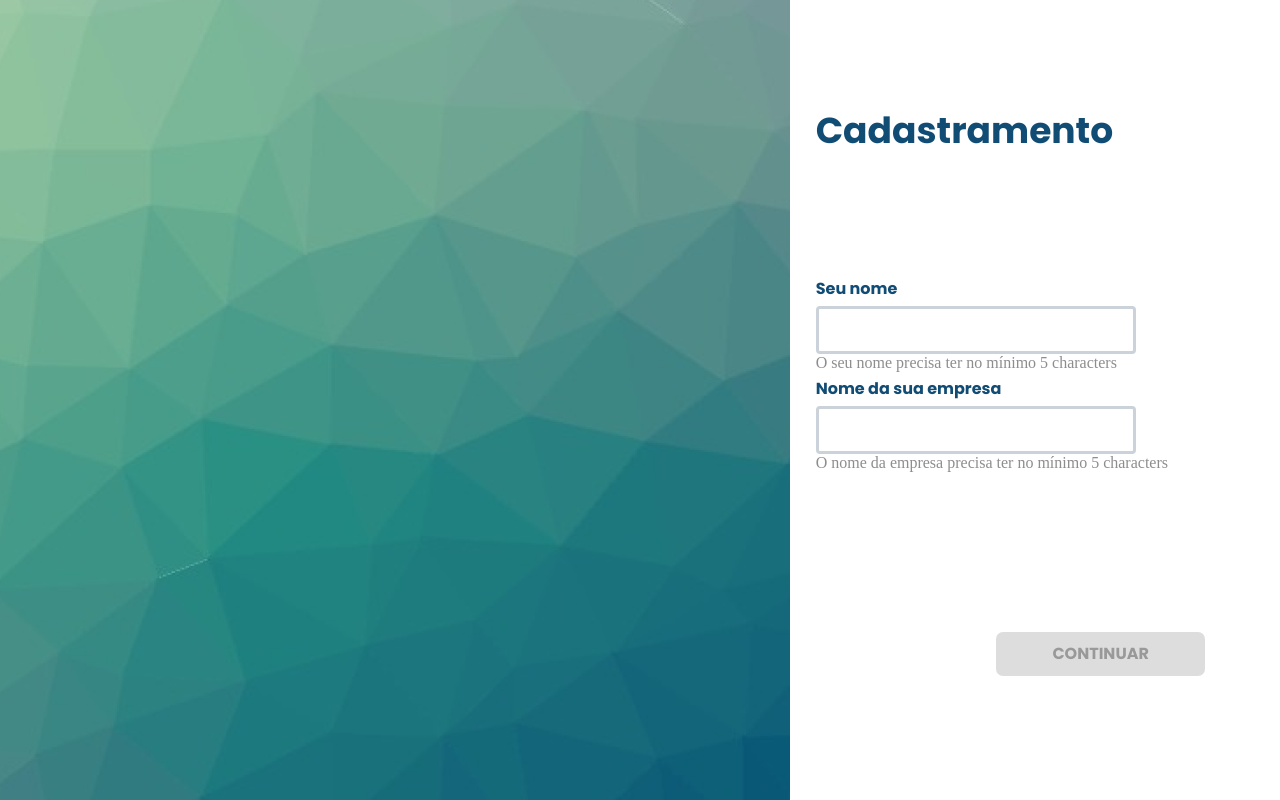
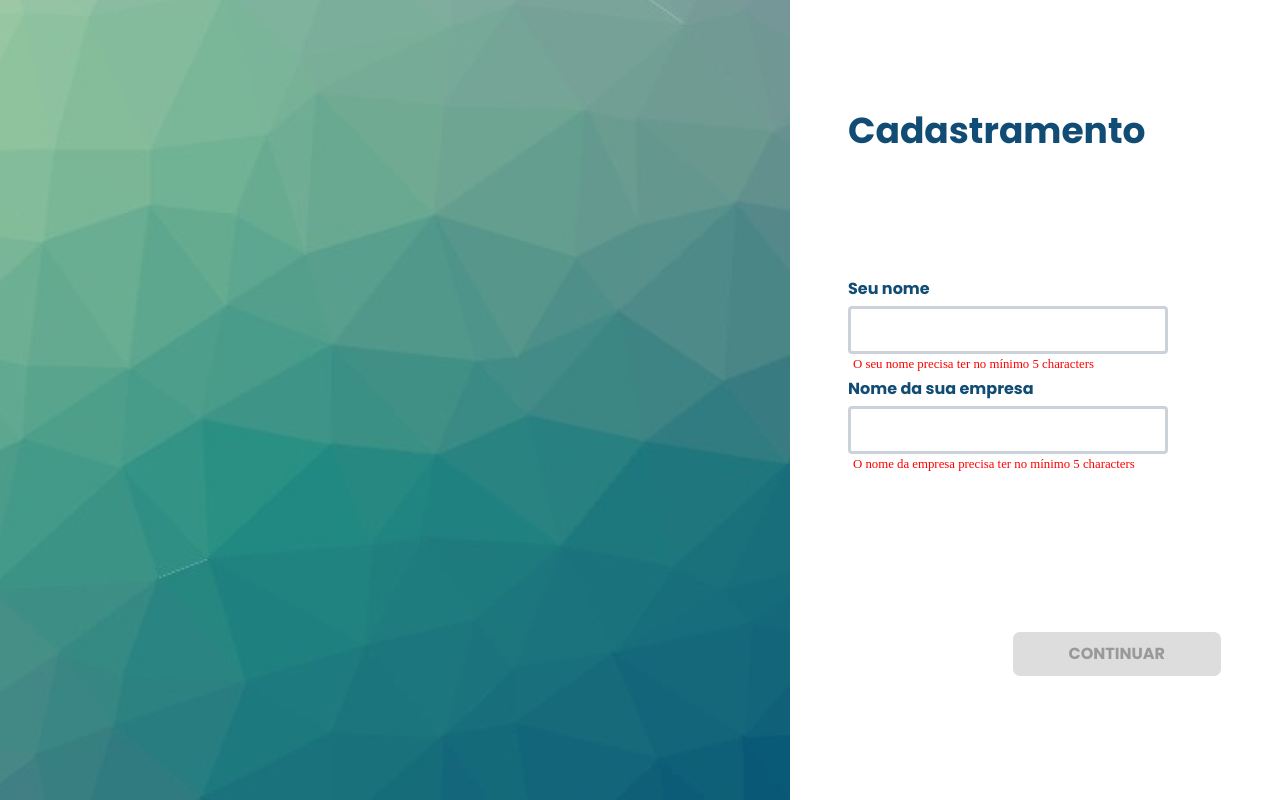
Before and after one commit to Maria-Eduarda90/tcc, a React (Create React App) app in the folder front-end/: page /cadastrarAdmin in a window 1280 px wide. Built offline with nearby package versions, Linux system fonts and the light colour scheme.

Commit message:
wip subindo correções modalCollaborator, cadastrarAdmin, createToken, collaboratorActivities

```diff
--- a/front-end/src/components/parts/ModalCollaborator.tsx
+++ b/front-end/src/components/parts/ModalCollaborator.tsx
@@ -84,7 +84,7 @@ const ModalCollaborator: React.FC = () => {
                     <div className="containerModal">
                         <h2>Cadastrar novo colaboradores</h2>
                         <form action="" method="POST">
-                            <p>Nome Completo</p>
+                            <p>Nome completo</p>
                             <input type="text" name="text" id="text" required/>
 
                             <p>Email</p>
--- a/front-end/src/pages/CadastrarAdmin.tsx
+++ b/front-end/src/pages/CadastrarAdmin.tsx
@@ -1,6 +1,7 @@
 import { useState } from 'react';
 import background from '../images/background.png';
 import { Link } from 'react-router-dom';
+import { ErrorMessage } from '../styles/validationStyled/validationStyled';
 
 
 import '../styles/pages/cadastrarAdmin.css';
@@ -25,7 +26,7 @@ export function CadastrarAdmin() {
                 <img src={background} alt="fundo" />
             </div>
             <div className="container-form">
-                <form className="form" action="" method="POST">
+                <form className="form" action="/createToken">
                     <div className="div-h1">
                         <h1 className="h1">Cadastramento</h1>
                     </div>
@@ -36,7 +37,7 @@ export function CadastrarAdmin() {
                                 <h1>Seu nome</h1>
                                 <label className="sr-only" htmlFor="text">seu nome</label>
                                 <input type="text" name="text" id="text" onChange={e => setName(e.target.value)} required />
-                                {validateName ? null : <p><span>O seu nome precisa ter no mínimo 5 characters</span></p> }
+                                {validateName ? null : <p><ErrorMessage>O seu nome precisa ter no mínimo 5 characters</ErrorMessage></p> }
                             </div>
                         </div>
                         <div className="input-icons">
@@ -45,18 +46,18 @@ export function CadastrarAdmin() {
                                 <label className="sr-only" htmlFor="text">Nome da empresa</label>
                                 <input type="text" name="text" id="text" onChange={e => setNameEmpresa(e.target.value)} required />
                                 <label className="sr-only" htmlFor="nome_da_empresa">Nome da empresa</label>
-                                {validateNameEmpresa ? null : <p><span>O nome da empresa precisa ter no mínimo 5 characters</span></p> }
+                                {validateNameEmpresa ? null : <p><ErrorMessage>O nome da empresa precisa ter no mínimo 5 characters</ErrorMessage></p> }
 
                             </div>
                         </div>
                     </div>
 
                     <div className="button">
-                        <Link to="createToken" className="LinkPropsButton register">
+                        <div className="LinkPropsButton register">
                             <button className={validateCamposButton ? "continueCorazul" : "continue"} disabled={!validateCampos}>
                                 CONTINUAR
                             </button>
-                        </Link>
+                        </div>
                     </div>
                 </form>
             </div>
--- a/front-end/src/pages/CreateToken.tsx
+++ b/front-end/src/pages/CreateToken.tsx
@@ -1,7 +1,7 @@
 import { useState } from 'react';
 import background from '../images/background.png';
 import '../styles/pages/createToken.css';
-
+import { ErrorMessage } from '../styles/validationStyled/validationStyled'
 
 
 
@@ -53,7 +53,7 @@ export function CreateToken() {
                         <h1>Seu email</h1>
                         <label className="sr-only" htmlFor="email">email</label>
                         <input type="email" name="email" id="email" required onChange={e => setEmail(e.target.value)}/>
-                        {validateEmail ? null : <p><span>O email precisa possuir pelo menos 5 characters</span></p> }
+                        {validateEmail ? null : <p><ErrorMessage>O email precisa possuir pelo menos 5 characters</ErrorMessage></p> }
 
 
                     </div>
@@ -63,8 +63,8 @@ export function CreateToken() {
                         <h1>Senha</h1>
                         <label className="sr-only" htmlFor="password">senha</label>
                         <input type="password" name="password" id="password" required onChange={e => setSenha(e.target.value)}/>
-                        {validateSenha ? null : <p><span>A senha precisa possuir pelo menos 8 characteres</span></p> }
-                        {validarSenha ? <p><span>As senhas não são identicas</span></p> : null }
+                        {validateSenha ? null : <p><ErrorMessage>A senha precisa possuir pelo menos 8 characteres</ErrorMessage></p> }
+                        {validarSenha ? <p><ErrorMessage>As senhas não são identicas</ErrorMessage></p> : null }
 
                     </div>
                 </div>
@@ -73,7 +73,7 @@ export function CreateToken() {
                         <h1>Confirmar sua senha</h1>
                         <label className="sr-only" htmlFor="password">confirmSenha</label>
                         <input type="password" name="password" id="password" required onChange={e => setConfirmSenha(e.target.value)} />
-                        {validateConfirmSenha ? null : <p><span>A senha precisa possuir pelo menos 8 characteres</span></p> }
+                        {validateConfirmSenha ? null : <p><ErrorMessage>A senha precisa possuir pelo menos 8 characteres</ErrorMessage></p> }
                         {validarSenha ? <p><span>As senhas não são identicas</span></p> : null }
                         <label className="sr-only" htmlFor="password">senha</label>
 
--- a/front-end/src/styles/components/CollaboratorActivities.ts
+++ b/front-end/src/styles/components/CollaboratorActivities.ts
@@ -39,6 +39,7 @@ export const ContainerUserTask = styled.div `
     margin-top: 1rem;
 }
 .descriptionUser p{
+    color: ${props => props.theme.colors.text};
     font-family: 'Poppins', sans-serif;
     font-weight: 500;
     font-size: 0.75rem;
--- a/front-end/src/styles/components/parts/modalCollaborator.ts
+++ b/front-end/src/styles/components/parts/modalCollaborator.ts
@@ -51,6 +51,7 @@ export const Container =  styled.div `
     }
 
     .ContainerFlexbox p {
+        color: ${props => props.theme.colors.text};
         font-family: 'Poppins', sans-serif;
         font-size: 1rem;
         line-height: 1.5rem;
@@ -62,6 +63,7 @@ export const Container =  styled.div `
     }
 
     .delete p {
+        color: ${props => props.theme.colors.text};
         font-family: 'Mukta', sans-serif;
         font-weight: 700;
         font-size: 1rem;
--- a/front-end/src/styles/validationStyled/validationStyled.ts
+++ b/front-end/src/styles/validationStyled/validationStyled.ts
@@ -2,7 +2,7 @@ import styled from 'styled-components';
 
 export const ErrorMessage = styled.span`
     color: red;
-    font-size: 1rem;
+    font-size: 0.8rem;
     margin-left: 0.312rem;
     margin-top: 1px;
 `;
```
